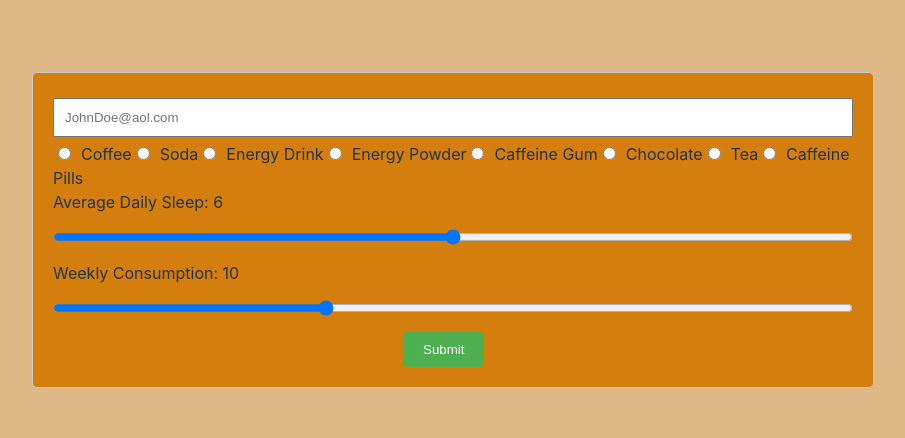
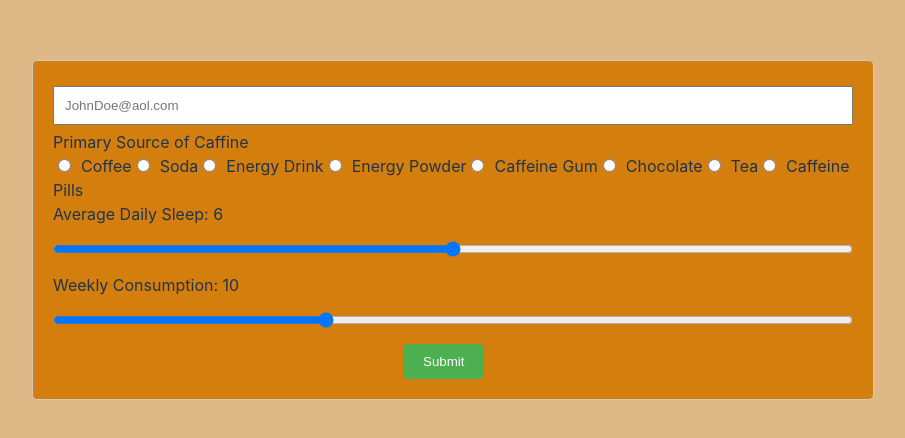
Before and after one commit to nagiroko/TrueEnergyGetter, a React (Vite) app: page / in a window 1280 px wide. Shown: the part 170-608 px from the top of the page, without its empty margins (187-1092 px from the left). Built offline with nearby package versions, Linux system fonts and the light colour scheme; no server answers; the database is empty.

Commit message:
Straight

```diff
--- a/src/App.jsx
+++ b/src/App.jsx
@@ -77,8 +77,9 @@ export default function App() {
         />
         {errors.email && <p>{errors.email.message}</p>}
         {errorMessage && <p>{errorMessage}</p>}
+        <label>Primary Source of Caffine</label>
+        <div>
 
-        <div>
           <label>
             <input
               type="radio"
```
